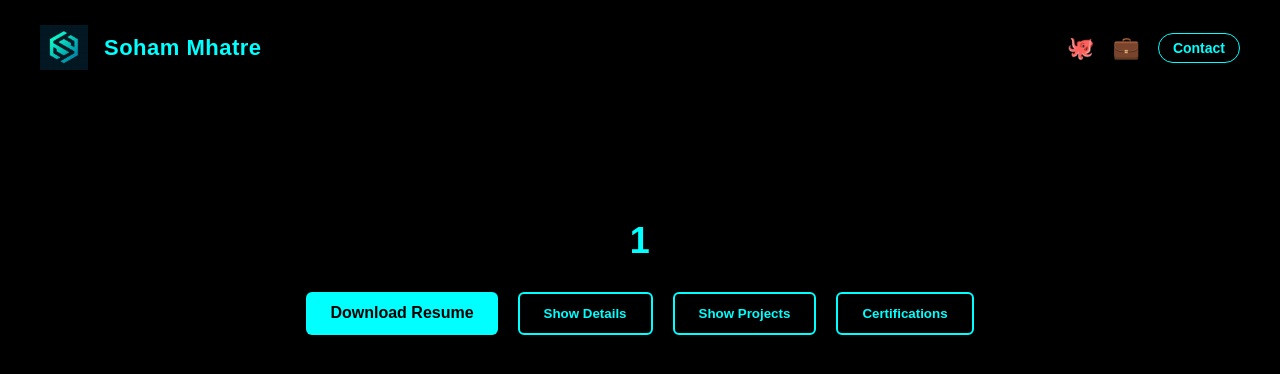
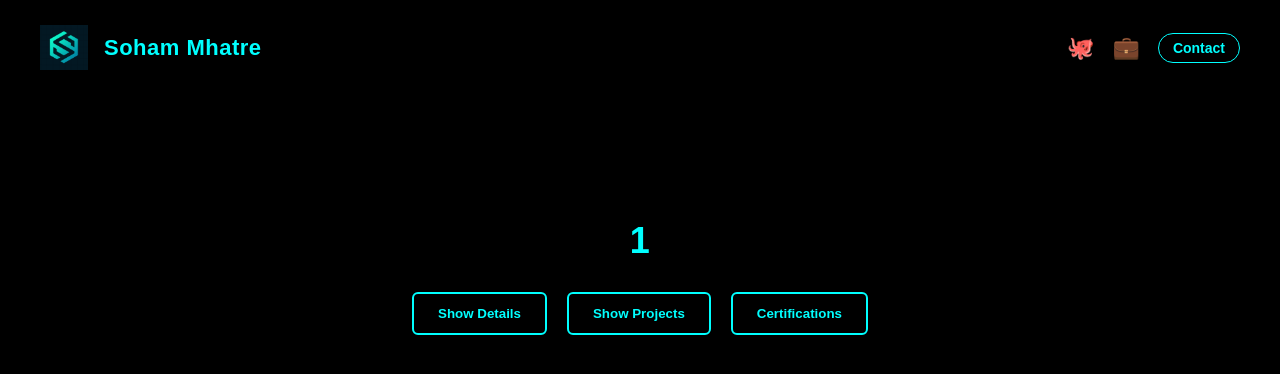
Before and after one commit to SoHaM-250143/my-portfolio, a Next.js app: page /section/1 in a window 1280 px wide. Shown: the top 374 px of the page. Built offline with nearby package versions, Linux system fonts and the light colour scheme.

Commit message:
Remove resume download functionality
Removed resumeMap and associated download link for resumes.

```diff
--- a/src/app/section/[name]/page.tsx
+++ b/src/app/section/[name]/page.tsx
@@ -13,14 +13,6 @@ export default function SectionPage() {
   const [showProjects, setShowProjects] = useState(false);
   const [showCerts, setShowCerts] = useState(false);
 
-  /* =========================
-     RESUMES
-  ========================= */
-  const resumeMap: Record<string, string> = {
-    "Data Science": "/resumes/data-science-resume.pdf",
-    "Web Development": "/resumes/web-development-resume.pdf",
-    "Full Stack Development": "/resumes/full-stack-resume.pdf",
-  };
 
   /* =========================
      DETAILS
@@ -130,9 +122,6 @@ export default function SectionPage() {
            BUTTONS
         ========================= */}
         <div className="section-buttons">
-          <a href={resumeMap[sectionName]} download className="btn">
-            Download Resume
-          </a>
 
           <button
             className="btn outline"
```
